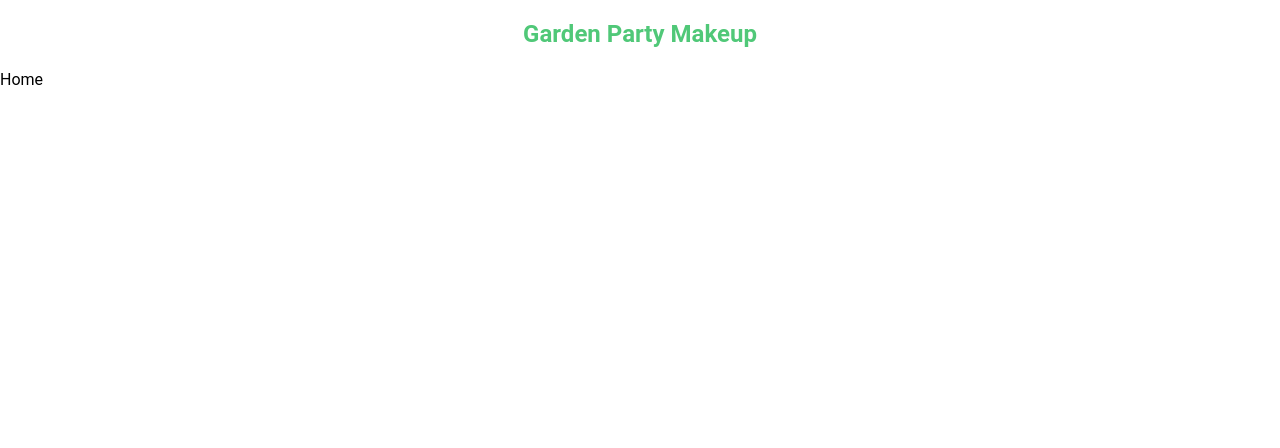
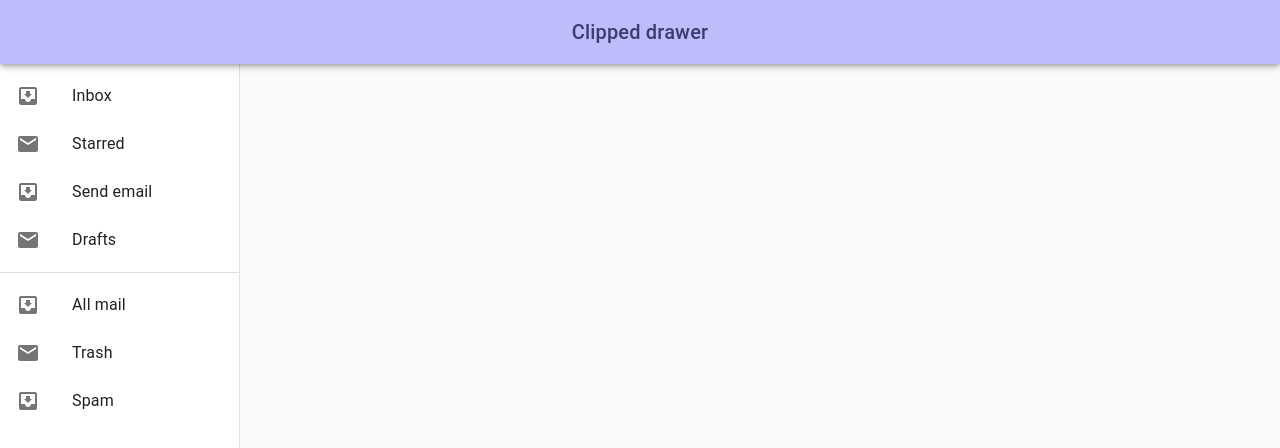
Before and after one commit to Bbooth4/make-up-site, a React (Create React App) app: page / in a window 1280 px wide. Shown: the top 448 px of the page. Built offline with nearby package versions, Linux system fonts and the light colour scheme.

Commit message:
implemented material-ui

```diff
--- a/package.json
+++ b/package.json
@@ -9,6 +9,8 @@
     "eject": "react-scripts eject"
   },
   "dependencies": {
+    "@material-ui/core": "^4.4.2",
+    "@material-ui/icons": "^4.4.1",
     "react": "^16.9.0",
     "react-dom": "^16.9.0",
     "react-hot-loader": "^4.12.13",
--- a/src/features/header/styles.js
+++ b/src/features/header/styles.js
@@ -2,10 +2,12 @@ import styled from 'styled-components';
 
 export const Bar = styled.div`
   width: 100%;
+  color: #fff;
   margin: auto;
   font-weight: 700;
   text-align: center;
-  color: ${({ theme }) => theme.color.secondary.normal};
+  font-family: garamond;
   padding: ${({ theme }) => theme.sizing.medium};
   font-size: ${({ theme }) => theme.sizing.large};
+  background: ${({ theme }) => theme.color.secondary.normal};
 `;
--- a/src/features/sidebar/index.js
+++ b/src/features/sidebar/index.js
@@ -1,7 +1,81 @@
 import React from 'react';
+import { makeStyles } from '@material-ui/core/styles';
+import List from '@material-ui/core/List';
+import Drawer from '@material-ui/core/Drawer';
+import MailIcon from '@material-ui/icons/Mail';
+import Toolbar from '@material-ui/core/Toolbar';
+import Divider from '@material-ui/core/Divider';
+import ListItem from '@material-ui/core/ListItem';
+import Typography from '@material-ui/core/Typography';
+import InboxIcon from '@material-ui/icons/MoveToInbox';
+import CssBaseline from '@material-ui/core/CssBaseline';
+import ListItemIcon from '@material-ui/core/ListItemIcon';
+import ListItemText from '@material-ui/core/ListItemText';
+import { Bar } from './styles';
 
-export const Sidebar = () => (
-  <div>Sidebar</div>
-);
+const useStyles = makeStyles(theme => ({
+  root: {
+    display: 'flex',
+  },
+  bar: {
+    margin: 'auto',
+    zIndex: theme.zIndex.drawer + 1,
+  },
+  drawer: {
+    width: 240,
+    flexShrink: 0,
+  },
+  drawerPaper: {
+    width: 240,
+  },
+  content: {
+    flexGrow: 1,
+    padding: theme.spacing(3),
+  },
+  toolbar: theme.mixins.toolbar,
+}));
+
+export const Sidebar = () => {
+  const classes = useStyles();
+
+  return (
+    <div className={classes.root}>
+      <CssBaseline />
+      <Bar position="fixed" className={classes.bar}>
+        <Toolbar className={classes.bar}>
+          <Typography variant="h6" noWrap>
+            Clipped drawer
+          </Typography>
+        </Toolbar>
+      </Bar>
+      <Drawer
+        className={classes.drawer}
+        variant="permanent"
+        classes={{
+          paper: classes.drawerPaper,
+        }}
+      >
+        <div className={classes.toolbar} />
+        <List>
+          {['Inbox', 'Starred', 'Send email', 'Drafts'].map((text, index) => (
+            <ListItem button key={text}>
+              <ListItemIcon>{index % 2 === 0 ? <InboxIcon /> : <MailIcon />}</ListItemIcon>
+              <ListItemText primary={text} />
+            </ListItem>
+          ))}
+        </List>
+        <Divider />
+        <List>
+          {['All mail', 'Trash', 'Spam'].map((text, index) => (
+            <ListItem button key={text}>
+              <ListItemIcon>{index % 2 === 0 ? <InboxIcon /> : <MailIcon />}</ListItemIcon>
+              <ListItemText primary={text} />
+            </ListItem>
+          ))}
+        </List>
+      </Drawer>
+    </div>
+  );
+}
 
 export default Sidebar;
--- a/src/features/sidebar/styles.js
+++ b/src/features/sidebar/styles.js
@@ -0,0 +1,19 @@
+import styled from 'styled-components';
+import AppBar from '@material-ui/core/AppBar';
+import Typography from '@material-ui/core/Typography';
+
+export const Bar = styled(AppBar)`
+  width: 100%;
+  margin: auto !important;
+  text-align: center !important;
+  font-family: garamond !important;
+  font-size: ${({ theme }) => theme.sizing.large} !important;
+  color: ${({ theme }) => theme.color.primary.darkest} !important;
+  background: ${({ theme }) => theme.color.primary.lightest} !important;
+`;
+
+export const Heading = styled(Typography)`
+  font-family: garamond !important;
+  font-size: ${({ theme }) => theme.sizing.large} !important;
+  color: ${({ theme }) => theme.color.secondary.darkest} !important;
+`;
--- a/src/pages/main/index.js
+++ b/src/pages/main/index.js
@@ -1,9 +1,9 @@
 import React from 'react';
-import { Home, Header } from '../../features';
+import { Home, Sidebar } from '../../features';
 
 export const Main = () => (
   <div>
-    <Header />
+    <Sidebar />
     <Home />
   </div>
 );
--- a/src/theme.js
+++ b/src/theme.js
@@ -12,24 +12,23 @@ const theme = {
     xxlarge: '3rem'
   },
   font: {
-    primary: 'Roboto, sans-serif'
+    primary: 'Garamond, sans-serif'
   },
   color: {
     primary: {
-      lightest: '#f26be9',
-      light: '#de10d0',
-      normal: '#c418b9',
-      dark: '#8f1487',
-      darkest: '#5c0856'
+      lightest: '#bdbdfc',
+      light: '#9a9af5',
+      normal: '#6f6fd9',
+      dark: '#5757a1',
+      darkest: '#3c3c6e'
     },
     secondary: {
-      lightest: '#81eb8e',
-      light: '#3bd14d',
-      normal: '#50c878',
-      dark: '#1a9128',
-      darkest: '#064f0f'
-    },
-
+      lightest: '#a1ffac',
+      light: '#71d17d',
+      normal: '#54ab5f',
+      dark: '#388041',
+      darkest: '#1c4521'
+    }
   }
 };
 
@@ -46,7 +45,7 @@ const GlobalStyle = createGlobalStyle`
     height: 100%;
     line-height: 1.5;
     font-size: ${theme.sizing.medium};
-    font-family: ${theme.font.primary};
+    font-family: ${theme.font.primary} !important;
   }
 `;
 
```
Also changed, not shown: 1 other file (tests, documents, lock files or other folders).
